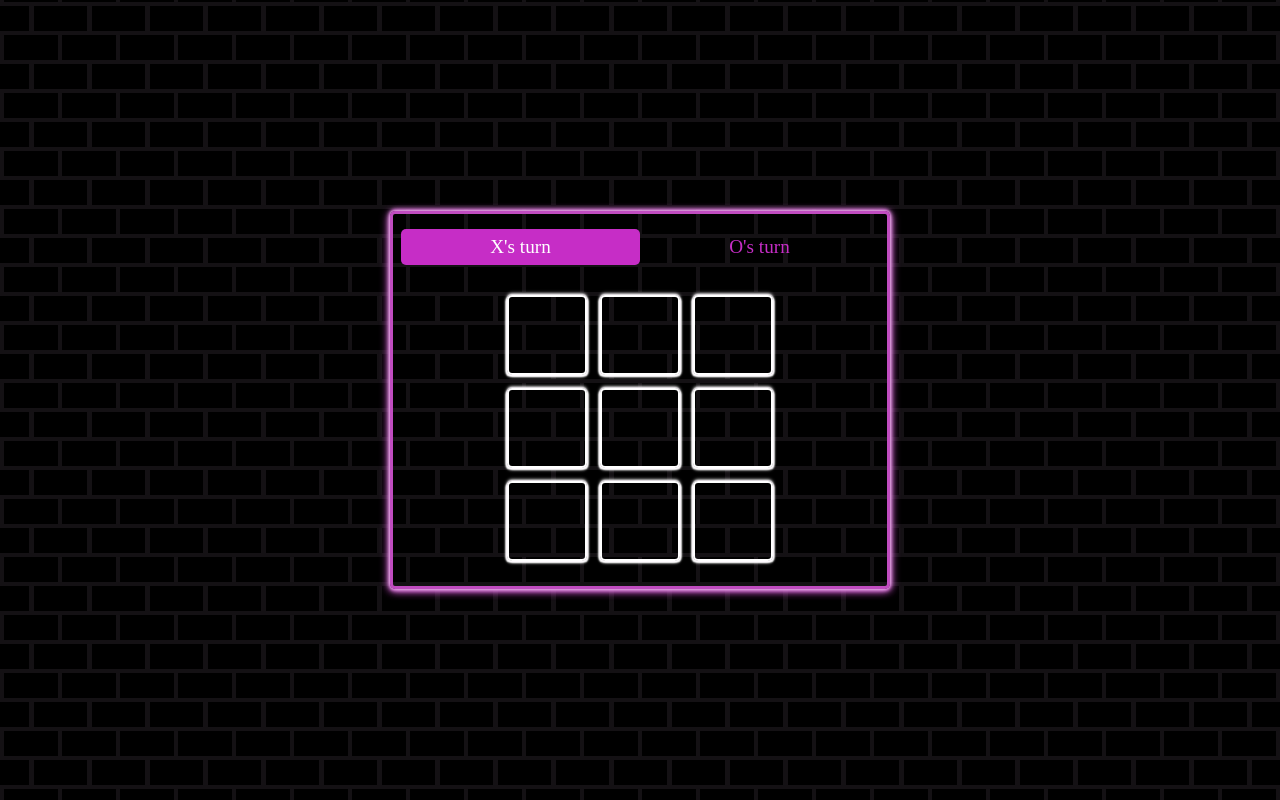
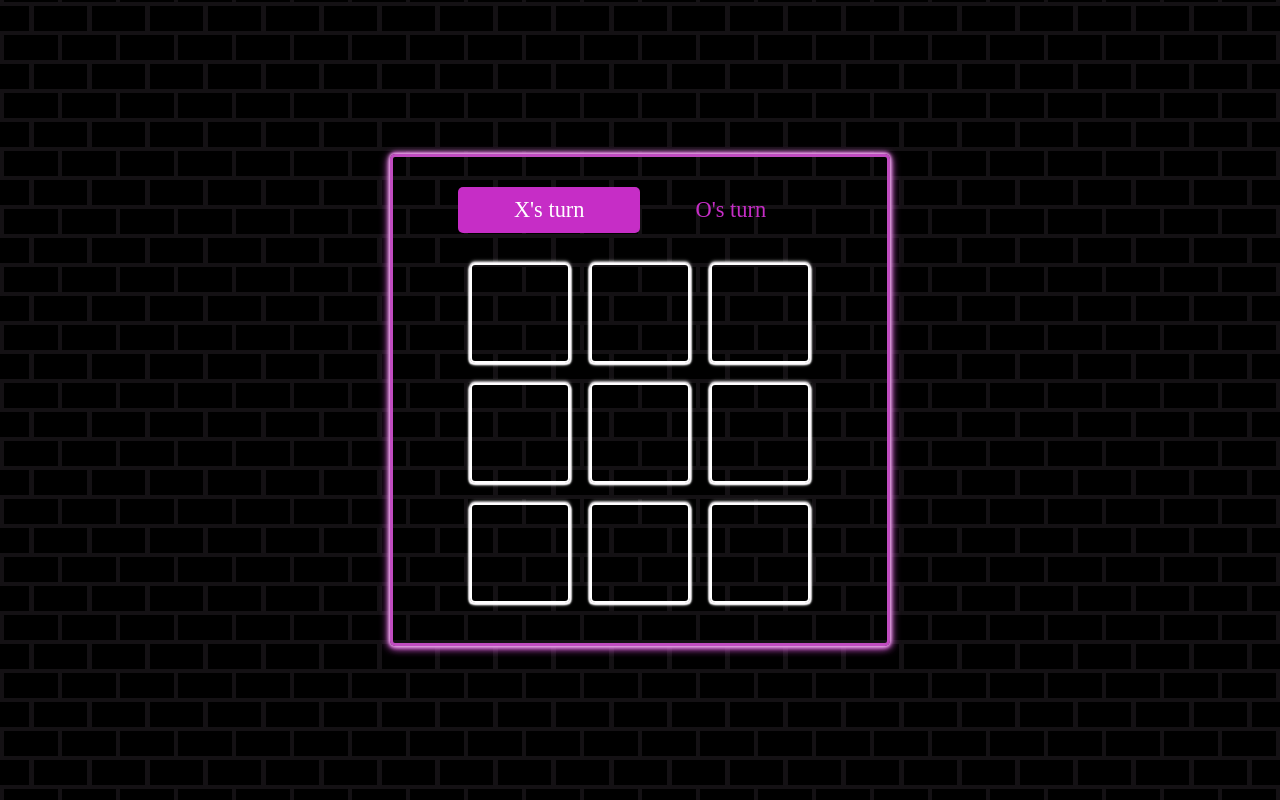
Before and after one commit to 1iceberg1/Tic-Tac-Toe, a plain HTML site: page index.html in a window 1280 px wide. Both pictures are taken after a click on the button "Player (X)". Drawn offline with Linux system fonts and the light colour scheme.

Commit message:
update playboard style for desktop design

```diff
--- a/style.css
+++ b/style.css
@@ -245,4 +245,41 @@ h1 {
     font-size: 1.3rem;
     padding: 18px 24px;
   }
+
+  .playboard {
+    padding: 30px 20px;
+  }
+
+  .playboard .detail {
+    width: 80%;
+  }
+
+  .playboard .detail .player span {
+    font-size: 1.4rem;
+    padding: 10px;
+  }
+
+  .playboard .play-area {
+    gap: 20px;
+  }
+
+  .playboard .play-area section {
+    gap: 20px;
+  }
+
+  .play-area section span {
+    width: 100px;
+    height: 100px;
+    font-size: 50px;
+    line-height: 100px;
+  }
+
+  .result-box .btn {
+    margin-top: 30px;
+  }
+
+  .result-box .btn button {
+    padding: 15px 24px;
+    font-size: 1.2rem;
+  }
 }
```
